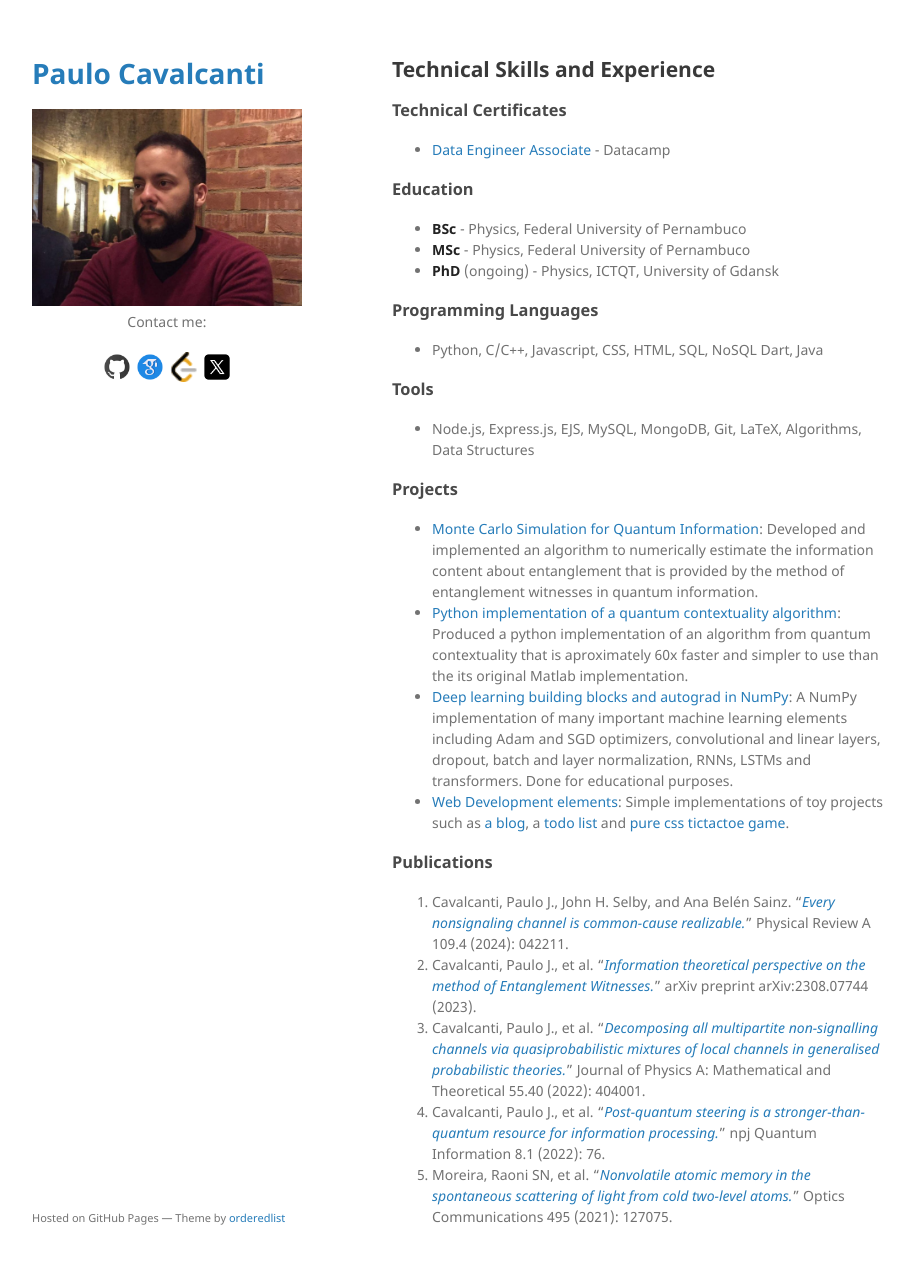
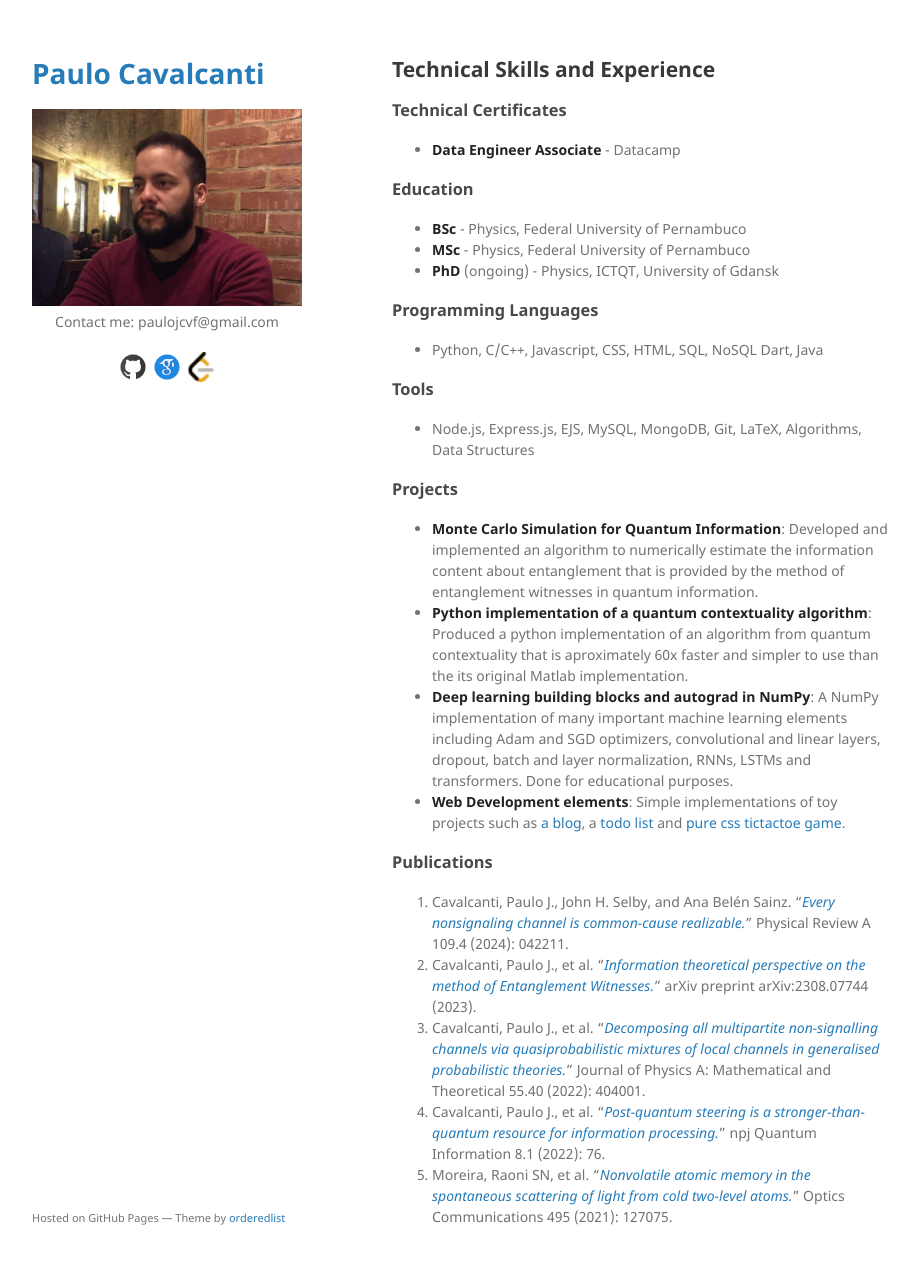
Before and after one commit to pjcavalcanti/pjcavalcanti.github.io, a Jekyll site: the page built from index.md, in a window 1280 px wide and 1297 px high. Shown: the top 1264 px of the window, without its empty margins (178-1096 px from the left). Built offline with Jekyll 4.4.1, drawn with Linux system fonts in a browser that asks for light colours.

Commit message:
removing x, minor changes

```diff
--- a/_layouts/default.html
+++ b/_layouts/default.html
@@ -44,7 +44,7 @@
         {% endif %}
 
       <p align="center">
-        Contact me:
+        Contact me: paulojcvf@gmail.com
       </p>
       <p align="center">
         <a href="{{ site.social_links.github }}" target="_blank">
@@ -56,9 +56,11 @@
         <a href="{{ site.social_links.leetcode }}" target="_blank">
           <img src="{{ site.icon_paths.leetcode }}" alt="LeetCode" style="width:30px;"/>
         </a>
+        <!--
         <a href="{{ site.social_links.twitter }}" target="_blank">
           <img src="{{ site.icon_paths.twitter }}" alt="X (formerly Twitter)" style="width:30px;"/>
         </a>
+        -->
       </p>
 
       </header>
--- a/index.md
+++ b/index.md
@@ -8,7 +8,7 @@ toc: true
 
 ### Technical Certificates
 
-* [Data Engineer Associate](https://www.datacamp.com/certificate/DEA0013522191609) - Datacamp
+* [**Data Engineer Associate**](https://www.datacamp.com/certificate/DEA0013522191609) - Datacamp
 
 ### Education
 
@@ -26,10 +26,10 @@ toc: true
 
 ### Projects
 
-* [Monte Carlo Simulation for Quantum Information](https://github.com/pjcavalcanti/WitnessInformation): Developed and implemented an algorithm to numerically estimate the information content about entanglement that is provided by the method of entanglement witnesses in quantum information.
-* [Python implementation of a quantum contextuality algorithm](https://github.com/pjcavalcanti/SimplexEmbeddingGPT): Produced a python implementation of an algorithm from quantum contextuality that is aproximately 60x faster and simpler to use than the its original Matlab implementation.
-* [Deep learning building blocks and autograd in NumPy](https://github.com/pjcavalcanti/tocha): A NumPy implementation of many important machine learning elements including Adam and SGD optimizers, convolutional and linear layers, dropout, batch and layer normalization, RNNs, LSTMs and transformers. Done for educational purposes.
-* [Web Development elements](https://github.com/pjcavalcanti/): Simple implementations of toy projects such as [a blog](https://github.com/pjcavalcanti/blog), a [todo list](https://github.com/pjcavalcanti/todo_browser) and [pure css tictactoe game](https://github.com/pjcavalcanti/tictactoe_browser).
+* [**Monte Carlo Simulation for Quantum Information**](https://github.com/pjcavalcanti/WitnessInformation): Developed and implemented an algorithm to numerically estimate the information content about entanglement that is provided by the method of entanglement witnesses in quantum information.
+* [**Python implementation of a quantum contextuality algorithm**](https://github.com/pjcavalcanti/SimplexEmbeddingGPT): Produced a python implementation of an algorithm from quantum contextuality that is aproximately 60x faster and simpler to use than the its original Matlab implementation.
+* [**Deep learning building blocks and autograd in NumPy**](https://github.com/pjcavalcanti/tocha): A NumPy implementation of many important machine learning elements including Adam and SGD optimizers, convolutional and linear layers, dropout, batch and layer normalization, RNNs, LSTMs and transformers. Done for educational purposes.
+* [**Web Development elements**](https://github.com/pjcavalcanti/): Simple implementations of toy projects such as [a blog](https://github.com/pjcavalcanti/blog), a [todo list](https://github.com/pjcavalcanti/todo_browser) and [pure css tictactoe game](https://github.com/pjcavalcanti/tictactoe_browser).
 
 ### Publications
 
```
